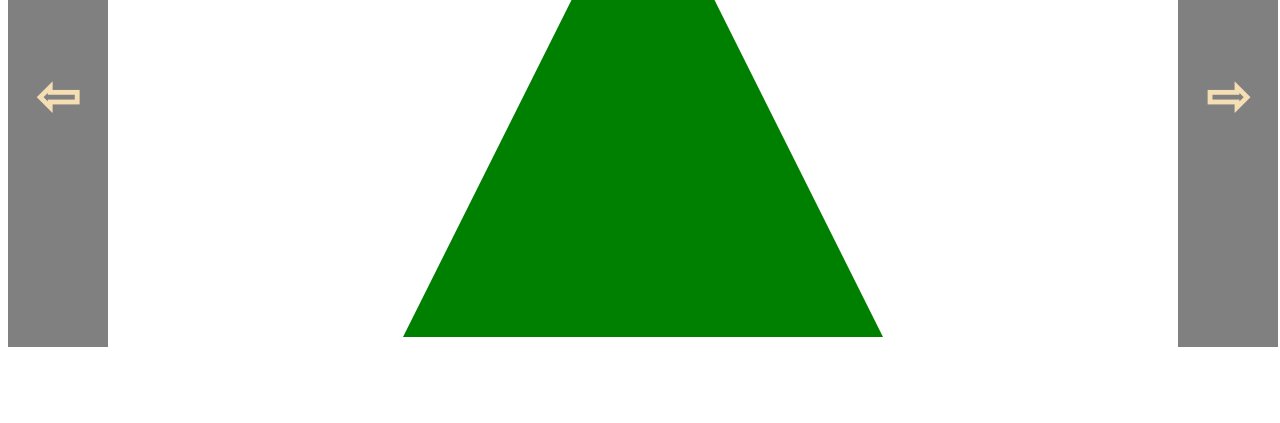
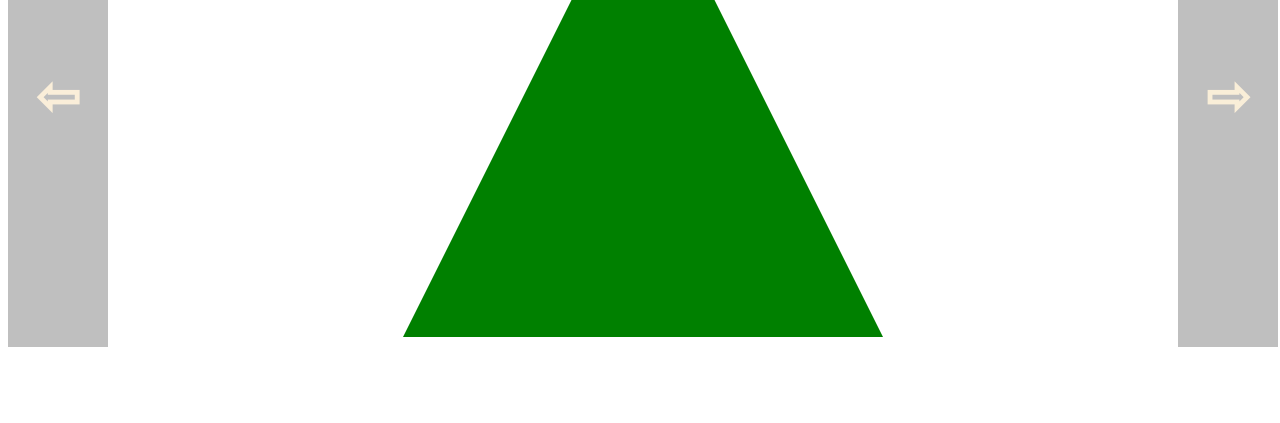
Before and after one commit to krishnakumar-m/ul2carousel, a plain HTML site: page index.html in a window 1280 px wide. Shown: the part 377-800 px from the top of the page. Drawn offline with Linux system fonts and the light colour scheme.

Commit message:
Closure changes

```diff
--- a/css/carouselify.css
+++ b/css/carouselify.css
@@ -6,6 +6,7 @@
   list-style-type:none;
   margin:0;
   padding:0;
+
 
 }
 
@@ -21,4 +22,5 @@
   background-color:Gray;
   height:inherit;
   text-align:center;
+  opacity:0.5;
 }
--- a/index.html
+++ b/index.html
@@ -14,11 +14,10 @@ window.onerror = function(a, b, c) {
 };
 
 
-
 </script>
 
 
-  <body onload="carouselify('carou');">
+  <body onload="carousel('carou');">
     <h2>Carousel Test</h2>
 
     <ul id="carou">
--- a/js/carouselify.js
+++ b/js/carouselify.js
@@ -1,3 +1,5 @@
+var carousel = (function() {
+
 var slides = [],
     spacer = {
     width: 5,
@@ -10,6 +12,9 @@ var csl = {width:0,height:0,top:20,left:10};
 createCarousel = function(id) {
 
     carousel = document.getElementById(id);
+    var rect = carousel.getBoundingClientRect();
+    csl.top = rect.top;
+    csl.left = rect.left;
     carousel.setAttribute("class", "carousel");
 
 };
@@ -76,13 +81,11 @@ loadImages = function () {
 
 initCarousel = function() {
     csl.width = (window.innerWidth - 2*spacer.width);
+   // csl.width = carousel.getBoundingClientRect().width;
     csl.height = (maxHeight + 2 * spacer.height);
-
-
-
-   // carousel.style.top = csl.top + "px";
-    //carousel.style.left = csl.left + "px";
-    carousel.style.width = csl.width + "px";
+   carousel.style.top = csl.top + "px";
+    carousel.style.left = csl.left + "px";
+    //carousel.style.width = csl.width + "px";
     carousel.style.height = csl.height + "px";
 
     unitDeg = 360 / nSlides;
@@ -116,29 +119,6 @@ initEvents = function() {
     stopAngle = 0;
 
     hndl = null;
-
-    /*carousel.addEventListener('touchstart', function() {
-				  var touchobj = event.changedTouches[0];
-				  startx = parseInt(touchobj.clientX);
-
-
-			      }, false);
-
-    carousel.addEventListener('touchmove', function() {
-				  var touchobj = event.changedTouches[0];
-				  if (parseInt(touchobj.clientX) > startx)
-				  {
-				      slideAndFocus(slideRight);
-				  }
-				  else
-				  {
-				      slideAndFocus(slideLeft);
-				  };
-
-
-			      }, false);*/
-
-
 
 };
 
@@ -189,16 +169,19 @@ addSliders = function() {
     slider = document.createElement("li");
     slider.setAttribute("class","slider");
     slider.innerHTML ="&#8680;";
-    slider.style.left=(csl.width-100)+"px";
+   slider.style.left=(csl.width-100)+"px";
+   //slider.style.cssFloat ="right";
     slider.style.lineHeight = csl.height+"px";
     carousel.appendChild(slider);
 
     slider.addEventListener("click",function(){slideAndFocus(slideRight);},false);
 };
 
-carouselify = function (id) {
-
+//carouselify = function (id) {
+   return function (id) {
     createCarousel(id);
     loadImages();
 
 };
+
+})();
```
